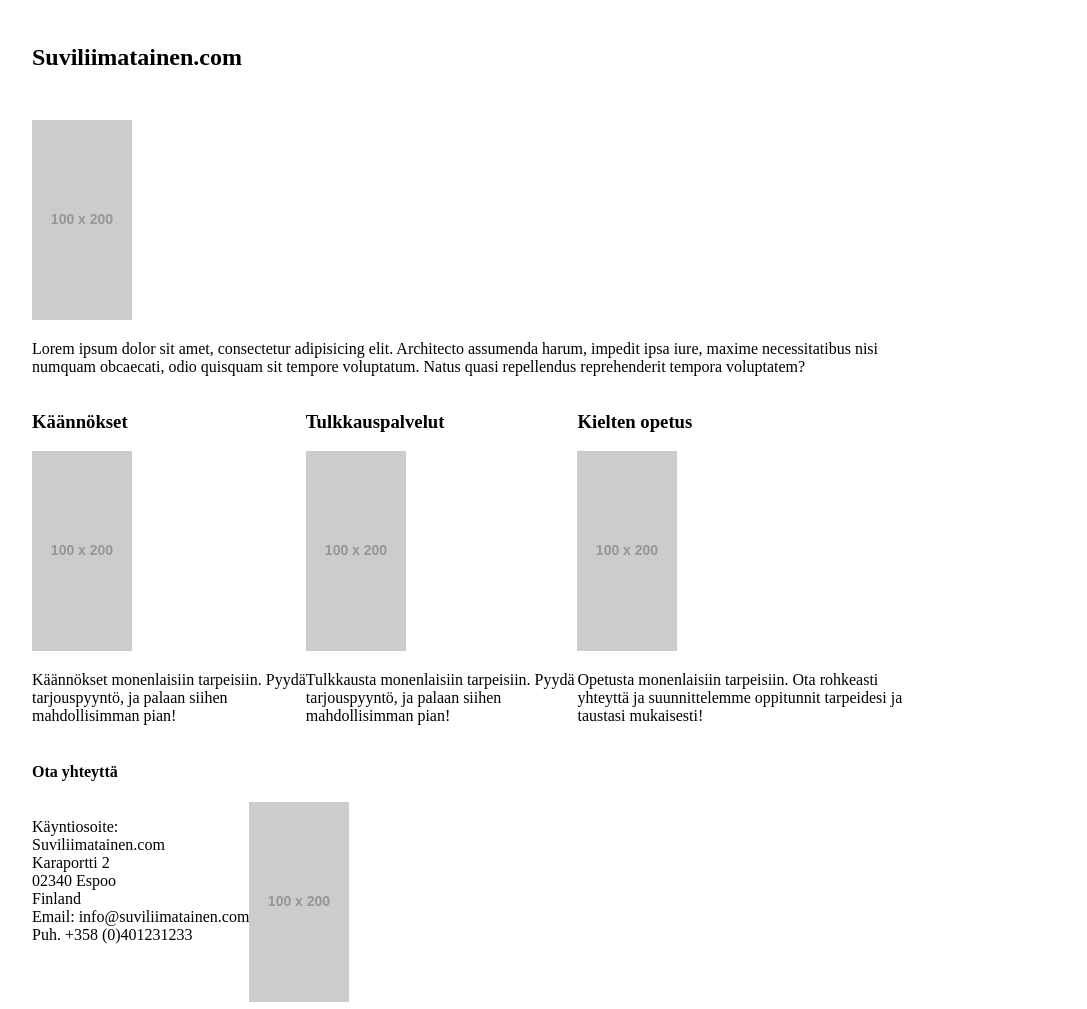
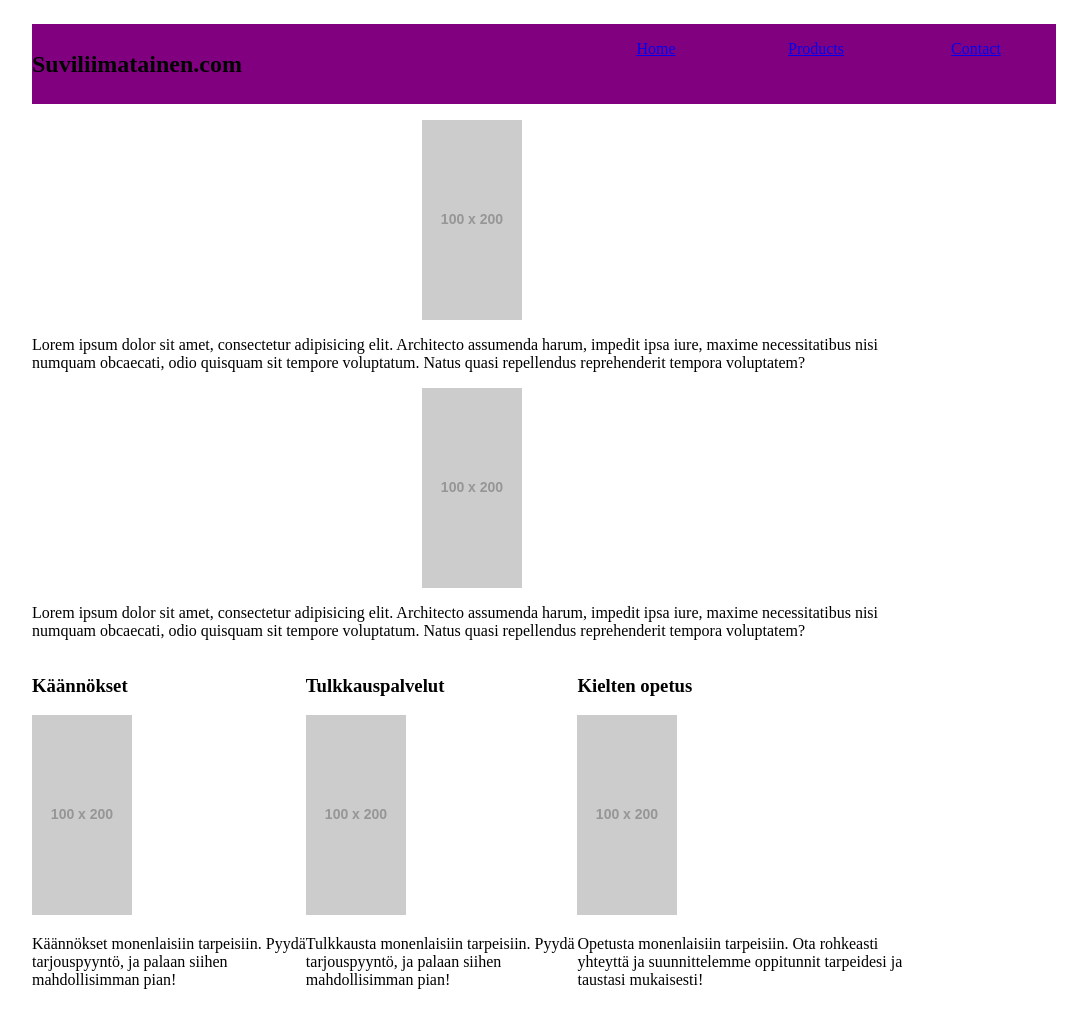
Before and after one commit to susulmtnn/Ohjelmisto2, a plain HTML site: page HTML&CSS/homepage/home.html in a window 1280 px wide. Shown: the top 1009 px of the page, without its empty margins (168-1255 px from the left). Drawn offline with Linux system fonts and the light colour scheme; placeholder pictures from the web are drawn by us.

Commit message:
the nav bar has now correct width and items are spaced correctly horizontally but not vertically

```diff
--- a/HTML&CSS/homepage/home.html
+++ b/HTML&CSS/homepage/home.html
@@ -10,8 +10,6 @@
 <body>
 <div class = "container">
     <header>
-
-    </header>
     <nav>
         <h1>Suviliimatainen.com</h1>
         <ul>
@@ -20,10 +18,14 @@
             <li><a href="#contact" >Contact</a></li>
         </ul>
     </nav>
+    </header>
     <main>
         <section>
             <article>
                 <img src = "https://via.placeholder.com/100x200" alt="placeholder image">
+                <p id="top">Lorem ipsum dolor sit amet, consectetur adipisicing elit. Architecto assumenda harum, impedit ipsa iure, maxime necessitatibus nisi numquam obcaecati, odio quisquam sit tempore voluptatum. Natus quasi repellendus reprehenderit tempora voluptatem?
+                </p>
+                 <img src = "https://via.placeholder.com/100x200" alt="placeholder image">
                 <p id="opening">Lorem ipsum dolor sit amet, consectetur adipisicing elit. Architecto assumenda harum, impedit ipsa iure, maxime necessitatibus nisi numquam obcaecati, odio quisquam sit tempore voluptatum. Natus quasi repellendus reprehenderit tempora voluptatem?
                 </p>
             </article>
--- a/HTML&CSS/homepage/styles.css
+++ b/HTML&CSS/homepage/styles.css
@@ -1,5 +1,6 @@
 header {
     padding-top: 1rem;
+    position: relative;
 }
 
 .container{
@@ -7,25 +8,38 @@ header {
     margin: 0 12rem;
 }
 
+
 nav {
     display: flex;
     position: fixed;
     justify-content: space-between;
+    background-color: purple;
+    width: 80%;
+    align-items: center;
+
 }
 
 h1 {
-    width:65rem;
+    flex-grow: 6;
 }
 
 ul {
     display: flex;
     list-style: none;
+    align-content: center;
+    text-align: center;
 }
 
 li a {
     width: 10rem;
     height: 3rem;
     display: block;
+}
+
+article{
+    display: flex;
+    align-items: center;
+    flex-direction: column;
 }
 
 main {
@@ -38,9 +52,10 @@ main {
 
 .address {
     float:left;
+    padding: 5rem 10rem;
 }
 
 #contact {
-    float:left
+    float: inherit;
     background: greenyellow;
 }
```
